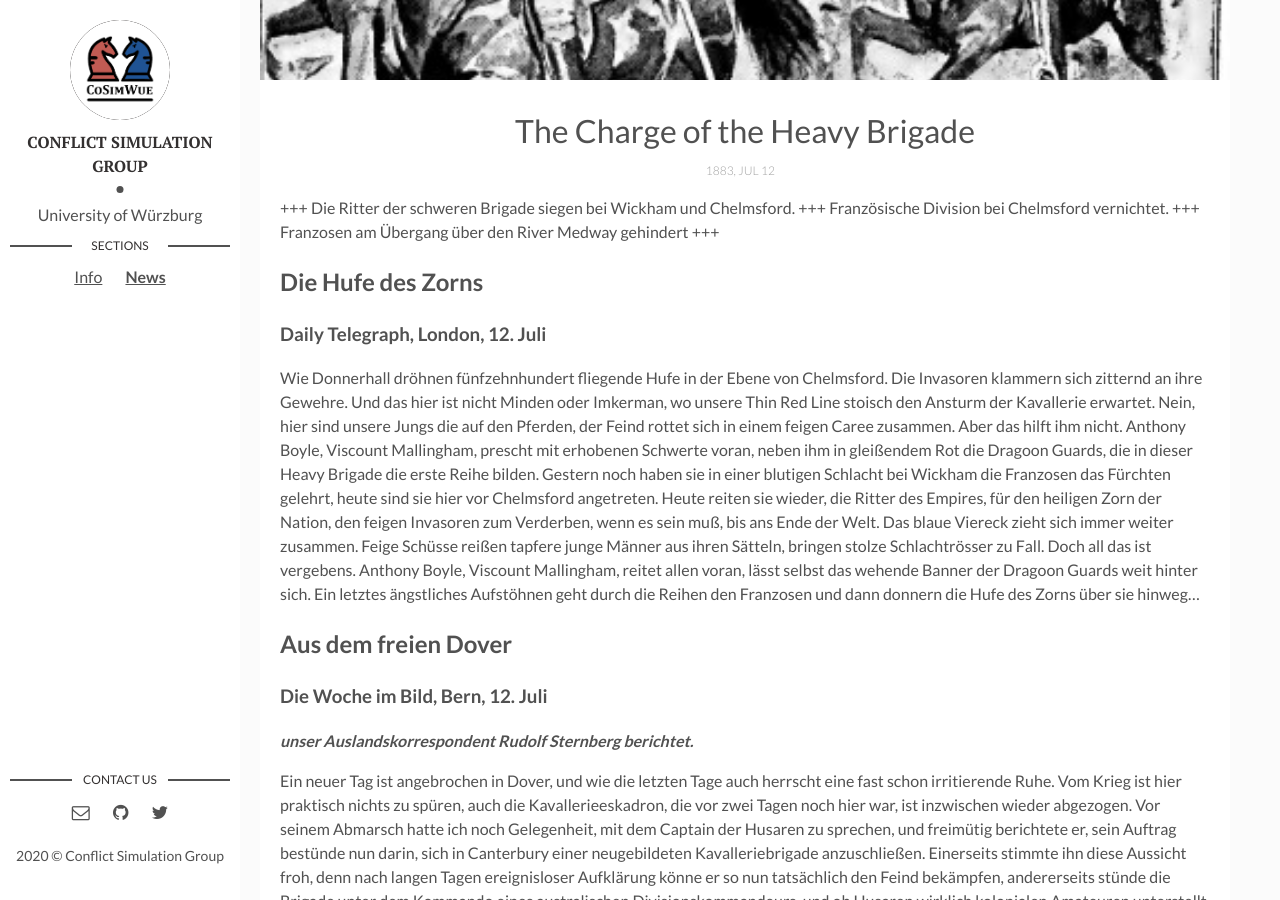
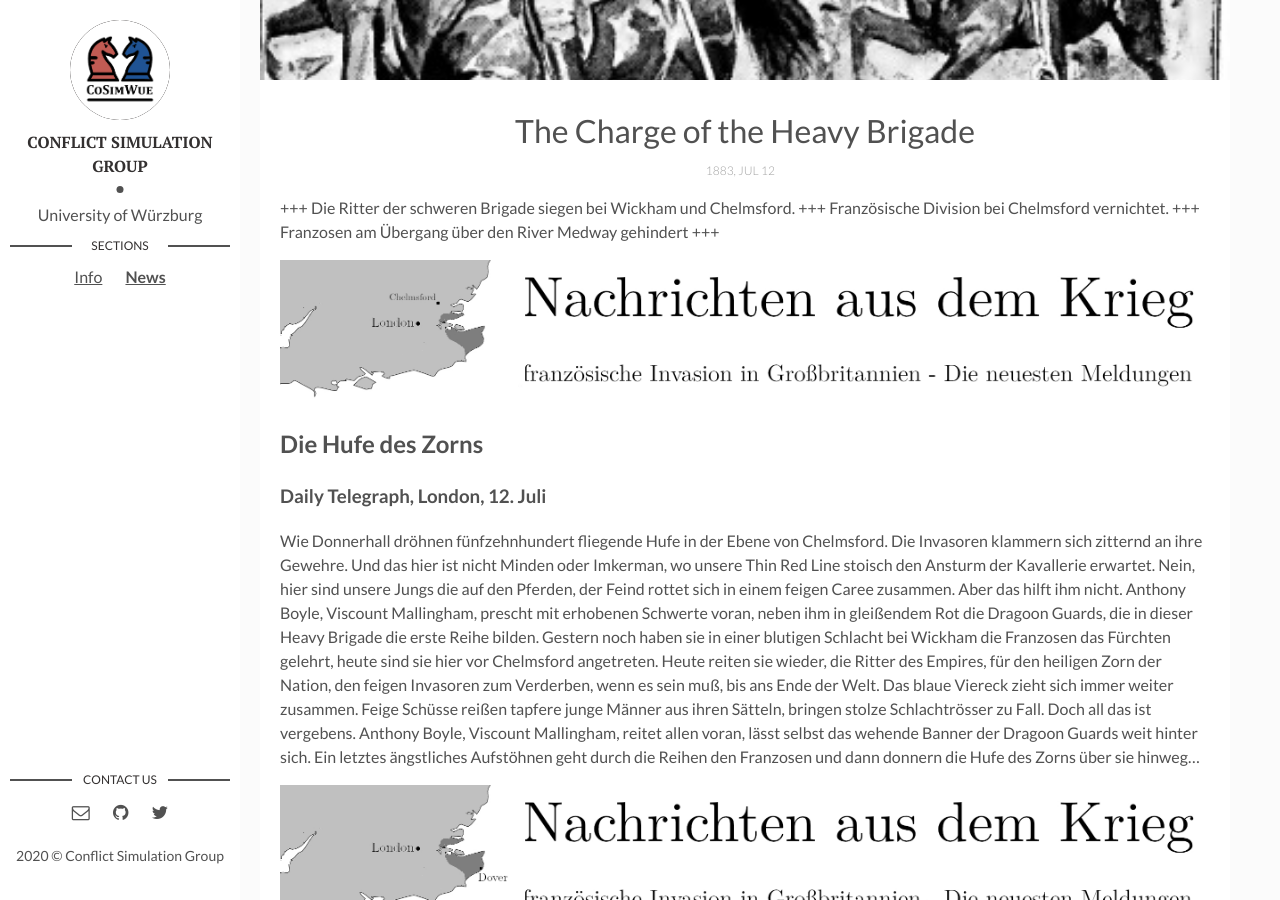
Before and after one commit to cosimwue/TDTL2020, a Jekyll site: the page built from _posts/1883-07-13-Charge.markdown, in a window 1280 px wide and 900 px high, scrolled down 664 px. Built offline with Jekyll 4.4.1, drawn with Linux system fonts in a browser that asks for light colours.

Commit message:
update news 13jul

```diff
--- a/_posts/1883-07-13-Charge.markdown
+++ b/_posts/1883-07-13-Charge.markdown
@@ -9,13 +9,15 @@ tags:
 ---
 +++ Die Ritter der schweren Brigade siegen bei Wickham und Chelmsford. +++ Französische Division bei Chelmsford vernichtet. +++ Franzosen am Übergang über den River Medway gehindert +++
 
+![Karte]({{site.baseurl}}/assets/img/chelmsford13jul.jpg)
+
 ## Die Hufe des Zorns
 
 ### Daily Telegraph, London, 12. Juli
 
 Wie Donnerhall dröhnen fünfzehnhundert fliegende Hufe in der Ebene von Chelmsford. Die Invasoren klammern sich zitternd an ihre Gewehre. Und das hier ist nicht Minden oder Imkerman, wo unsere Thin Red Line stoisch den Ansturm der Kavallerie erwartet. Nein, hier sind unsere Jungs die auf den Pferden, der Feind rottet sich in einem feigen Caree zusammen. Aber das hilft ihm nicht. Anthony Boyle, Viscount Mallingham, prescht mit erhobenen Schwerte voran, neben ihm in gleißendem Rot die Dragoon Guards, die in dieser Heavy Brigade die erste Reihe bilden. Gestern noch haben sie in einer blutigen Schlacht bei Wickham die Franzosen das Fürchten gelehrt, heute sind sie hier vor Chelmsford angetreten. Heute reiten sie wieder, die Ritter des Empires, für den heiligen Zorn der Nation, den feigen Invasoren zum Verderben, wenn es sein muß, bis ans Ende der Welt. Das blaue Viereck zieht sich immer weiter zusammen. Feige Schüsse reißen tapfere junge Männer aus ihren Sätteln, bringen stolze Schlachtrösser zu Fall. Doch all das ist vergebens. Anthony Boyle, Viscount Mallingham, reitet allen voran, lässt selbst das wehende Banner der Dragoon Guards weit hinter sich. Ein letztes ängstliches Aufstöhnen geht durch die Reihen den Franzosen und dann donnern die Hufe des Zorns über sie hinweg...
 
-
+![Karte]({{site.baseurl}}/assets/img/dover13jul.jpg)
 
 ## Aus dem freien Dover
 
```
Also changed, not shown: assets/img/chelmsford13jul.jpg (added), assets/img/dover13jul.jpg (added).
